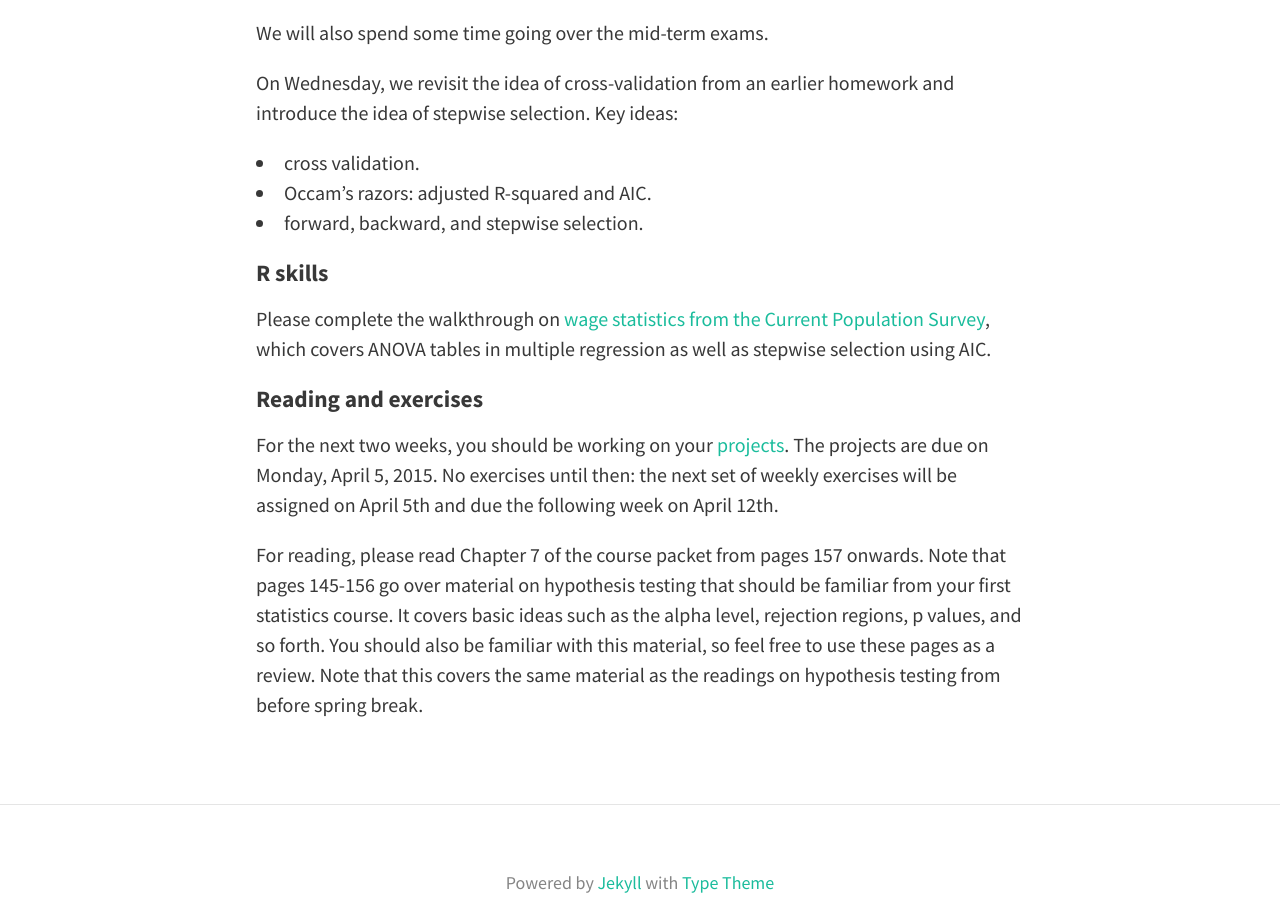
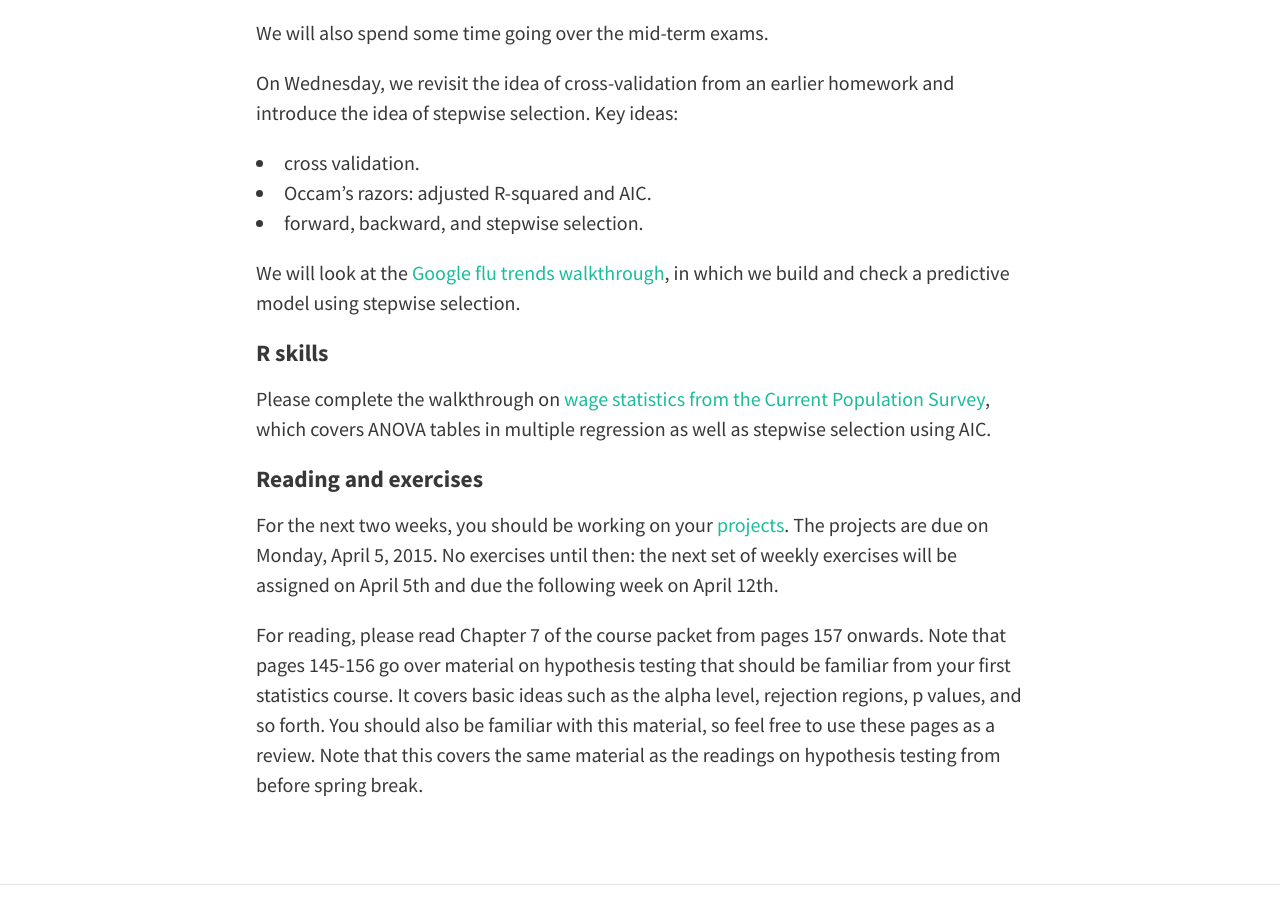
Before and after one commit to jgscott/STA371H_Spring2015, a Jekyll site: the page built from _posts/2015-03-23-week09.md, in a window 1280 px wide and 900 px high, scrolled down 489 px. Built offline with Jekyll 4.4.1, drawn with Linux system fonts in a browser that asks for light colours; nearby versions of some CDN libraries.

Commit message:
google flu example

```diff
--- a/_posts/2015-03-23-week09.md
+++ b/_posts/2015-03-23-week09.md
@@ -15,6 +15,8 @@ On Wednesday, we revisit the idea of cross-validation from an earlier homework a
 * Occam's razors: adjusted R-squared and AIC.
 * forward, backward, and stepwise selection.
 
+We will look at the [Google flu trends walkthrough](http://jgscott.github.io/teaching/r/flu/flu.html), in which we build and check a predictive model using stepwise selection.
+
 
 ### R skills
 
```
